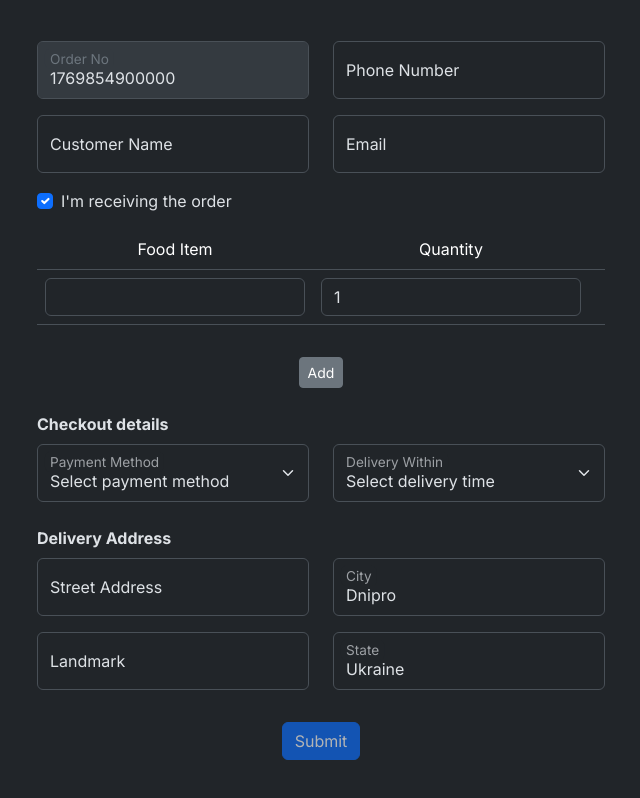
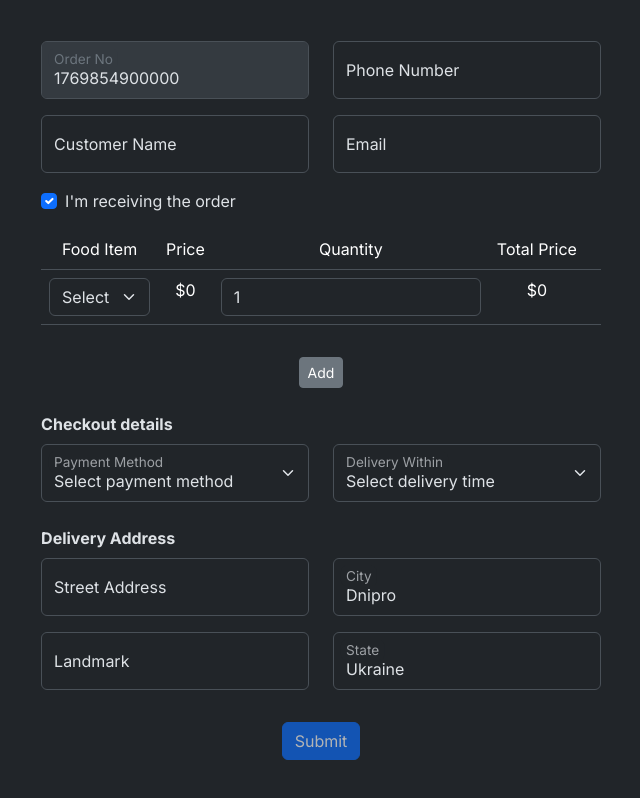
Before and after one commit to silchencko/react-forms, a React (Vite) app: page / in a window 1280 px wide. Shown: the whole page, without its empty margins (319-959 px from the left). Built offline with nearby package versions, Linux system fonts and the light colour scheme.

Commit message:
mark numeric field valueAsNumber; make food item a select; add price and total price

```diff
--- a/src/controls/Select.tsx
+++ b/src/controls/Select.tsx
@@ -2,7 +2,7 @@ import { forwardRef, ForwardedRef} from 'react';
 import type {FieldError} from "react-hook-form";
 
 type SelectProps =  React.SelectHTMLAttributes<HTMLSelectElement> & {
-  label: string;
+  label?: string;
   error?: FieldError;
   className?: string;
   options: SelectOptionType[];
@@ -16,7 +16,7 @@ export const Select = forwardRef((props: SelectProps, ref: ForwardedRef<HTMLSele
     ...other
   } = props
   return (
-    <div className="form-floating">
+    <div className={label ? "form-floating" : ""}>
       <select
         className={`form-select ${className}`}
         {...other}
@@ -26,7 +26,7 @@ export const Select = forwardRef((props: SelectProps, ref: ForwardedRef<HTMLSele
           <option value={option.value} key={index}>{option.label}</option>
         ))}
       </select>
-      <label>{label}</label>
+      { label && (<label>{label}</label>)}
       {
         error &&
         <p className="small text-danger">{error.message}</p>
--- /dev/null
+++ b/src/db/index.ts
@@ -0,0 +1,5 @@
+export const loadFoodItems = (): FoodItemType[] => [
+  { foodId: '1', name: 'Pizza', price: 10.5 },
+  { foodId: '2', name: 'Burger', price: 8.2 },
+  { foodId: '3', name: 'Pasta', price: 12.99 },
+]
--- a/src/pages/foodDelivery/RHFFoodDelivery.tsx
+++ b/src/pages/foodDelivery/RHFFoodDelivery.tsx
@@ -19,7 +19,7 @@ export default function RHFFoodDelivery () {
         mobile: '',
       },
       foodItems: [
-        { name: '', quantity: 1 },
+        { foodId: 0, price: 0, quantity: 1, totalPrice: 0 },
       ],
       delivery: {
         paymentMethod: '',
--- a/src/pages/foodDelivery/components/CheckoutForm.tsx
+++ b/src/pages/foodDelivery/components/CheckoutForm.tsx
@@ -50,9 +50,10 @@ export const CheckoutForm = () => {
             label="Delivery Within"
             options={deliveryInOptions}
             {...register('delivery.deliveryIn', {
+              valueAsNumber: true,
               required: 'Delivery time is required',
               validate: {
-                notZero: (value: number) => (value !== 0 && value !== '0') || 'Please select delivery time'
+                min: (value: number) => value > 0 || 'Please select delivery time',
               }
             })}
             error={err?.deliveryIn}
--- a/src/pages/foodDelivery/components/OrderFoodItems.tsx
+++ b/src/pages/foodDelivery/components/OrderFoodItems.tsx
@@ -2,16 +2,30 @@ import {
   useFormContext,
   useFormState,
   useFieldArray,
+  useWatch,
   type UseFormReturn,
   type UseFormStateReturn,
   type UseFieldArrayReturn,
   type FieldArrayPath
 } from "react-hook-form";
 import { TextField } from "../../../controls/TextField.tsx";
+import {ChangeEvent, useEffect, useState} from "react";
+import { loadFoodItems } from "../../../db";
+import { Select } from "../../../controls/Select.tsx";
 
 type OrderFoodItemsFormType = {foodItems: OrderFoodItemType[]}
 export const OrderFoodItems = () => {
-  const { register, trigger }: UseFormReturn<OrderFoodItemsFormType> = useFormContext<OrderFoodItemsFormType>();
+  const [ foodList, setFoodItems ] = useState<FoodItemType[]>([]);
+  const [ foodOptions, setFoodOptions ] = useState<SelectOptionType<string>[]>([]);
+
+  useEffect(() => {
+    const fList = loadFoodItems();
+    setFoodItems(fList)
+    const options = fList.map(item => ({ value: item.foodId, label: item.name }));
+    setFoodOptions([{value: 0, label: 'Select'}, ...options]);
+  }, []);
+
+  const { register, trigger, getValues, setValue}: UseFormReturn<OrderFoodItemsFormType> = useFormContext<OrderFoodItemsFormType>();
   const { errors }: UseFormStateReturn<OrderFoodItemsFormType> = useFormState<OrderFoodItemsFormType>({ name: "foodItems" });
   const {
     fields,
@@ -24,18 +38,29 @@ export const OrderFoodItems = () => {
       minLength: {
         value: 2,
         message: "The minimum order is 2"
-      },
-      validate: {
-        noDuplicates: (value, values) => {
-          const names = values.foodItems.map(item => item.name.trim().toLowerCase());
-          const hasDuplicates = names.some((name, index) => names.indexOf(name) !== index);
-          return !hasDuplicates || 'Food items must be unique';
-        }
       }
     }});
 
+  useWatch<OrderFoodItemsFormType>({ name: 'foodItems' });
+
   const onAppend = () => {
-    append({ name: "", quantity: 1});
+    append({ foodId: 0, price: 0, quantity: 1, totalPrice: 0});
+  }
+
+  const onFoodChange = (event: ChangeEvent<HTMLSelectElement>, rawIndex: number) => {
+    const foodId = parseInt(event.target.value);
+    const price = foodId == 0 ? 0 :
+      foodList.find(food => food.foodId == foodId)?.price || 0;
+    setValue(`foodItems.${rawIndex}.price`, price);
+    updateTotalPrice(rawIndex);
+  }
+
+  const updateTotalPrice = (rawIndex: number) => {
+    const { price, quantity } = getValues(`foodItems.${rawIndex}`)
+    let totalPrice = 0;
+    if (quantity && quantity > 0) totalPrice = price * quantity;
+    const roundedPrice = Math.round((totalPrice + Number.EPSILON) * 100) / 100;
+    setValue(`foodItems.${rawIndex}.totalPrice`, roundedPrice);
   }
 
   return (<>
@@ -43,7 +68,9 @@ export const OrderFoodItems = () => {
         <thead>
           <tr>
             <td>Food Item</td>
+            <td>Price</td>
             <td>Quantity</td>
+            <td>Total Price</td>
             <td></td>
           </tr>
         </thead>
@@ -51,25 +78,34 @@ export const OrderFoodItems = () => {
           {fields.map((field, index) =>(
             <tr key={field.id}>
               <td>
-                <TextField
-                  {...register(`foodItems.${index}.name` as const, {
-                    required: 'Food item name is required'
+                <Select
+                  options={foodOptions}
+                  onBlur={() => trigger(`foodItems`)}
+                  error={errors.foodItems?.[index]?.foodId}
+                  {...register(`foodItems.${index}.foodId`, {
+                    valueAsNumber: true,
+                    validate: {
+                      isRequired: (value: string) => value !== 0 || 'Please select a food item'
+                    },
+                    onChange: (e) => {onFoodChange(e, index)}
                   })}
-                  onBlur={() => trigger(`foodItems`)}
-                  error={errors.foodItems?.[index]?.name}/>
+              />
               </td>
+              <td>{"$" + getValues(`foodItems.${index}.price`)}</td>
               <td>
                  <TextField
                   type="number"
-                  min={1}
+                  min={0}
                   {...register(`foodItems.${index}.quantity` as const, {
-                    min: {
-                      value: 1,
-                      message: 'Quantity must be at least 1'
-                    }})}
+                    valueAsNumber: true,
+                    required: 'Minimum 1',
+                    min: (value: number) => value > 1 || 'Minimum 1',
+                    onChange: () => updateTotalPrice(index)
+                  })}
                   onBlur={() => trigger(`foodItems`)}
                   error={errors.foodItems?.[index]?.quantity}/>
               </td>
+              <td>{"$" + getValues(`foodItems.${index}.totalPrice`)}</td>
               <td>
                 {fields.length > 1 && (
                   <button className="btn btn-sm btn-outline-danger" data-tooltip="Remove" onClick={() => remove(index)}>
@@ -82,7 +118,7 @@ export const OrderFoodItems = () => {
         </tbody>
         <tfoot>
           {errors.foodItems?.root && (<tr>
-            <td colSpan={3} className="text-center">
+            <td colSpan={5} className="text-center">
               <p className="small text-danger">{errors.foodItems?.root?.message}</p>
             </td>
           </tr>)}
```
Also changed, not shown: src/types/index.ts (+9 -1 lines).
